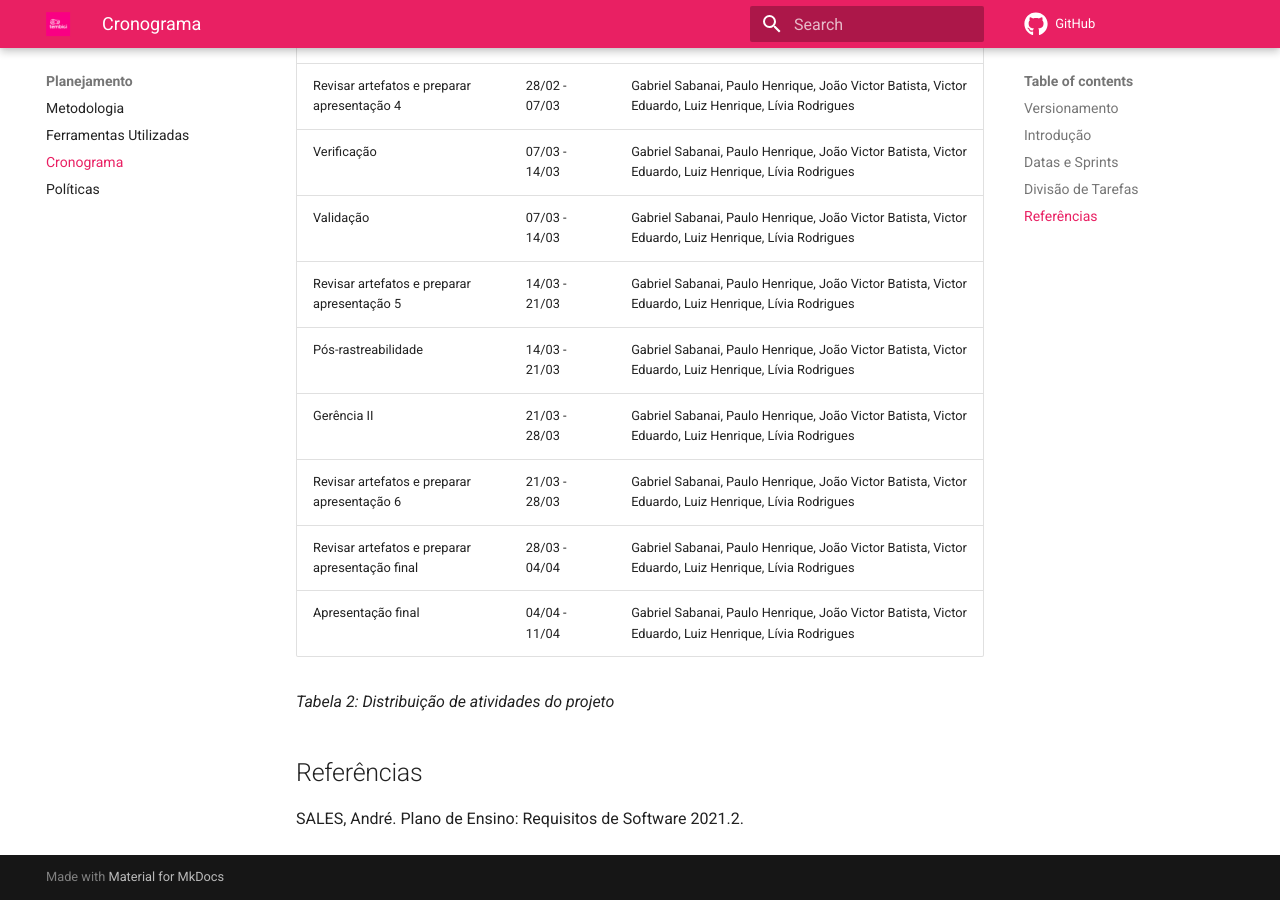
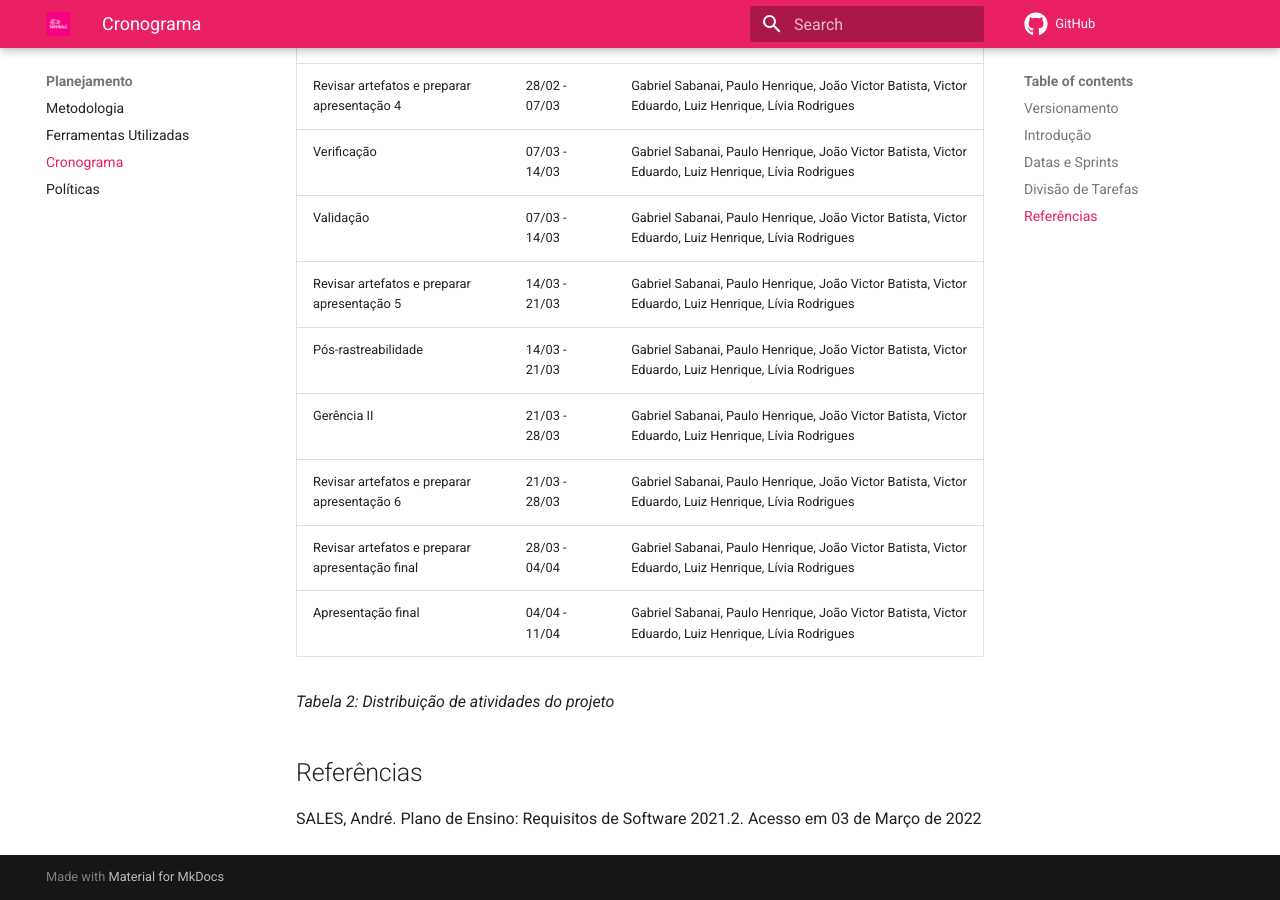
Before and after one commit to Requisitos-de-Software/2021.2-Tembici, an MkDocs documentation site: the page built from docs/planejamento/cronograma.md, in a window 1280 px wide and 900 px high, scrolled down 2886 px. Built offline with MkDocs 1.6.1 and Material for MkDocs 9.7.7, drawn with Linux system fonts in a browser that asks for light colours; comment, search, counter and statistics services are not loaded.

Commit message:
#40 Correçõe referencia cronograma

```diff
--- a/docs/planejamento/cronograma.md
+++ b/docs/planejamento/cronograma.md
@@ -60,4 +60,4 @@ O cronograma visa organizar de maneira sistematica em sprints ao longo do period
 
 ## Referências
 
-<p> SALES, André. Plano de Ensino: Requisitos de Software 2021.2. </p>
+<p> SALES, André. Plano de Ensino: Requisitos de Software 2021.2. Acesso em 03 de Março de 2022</p>
```
